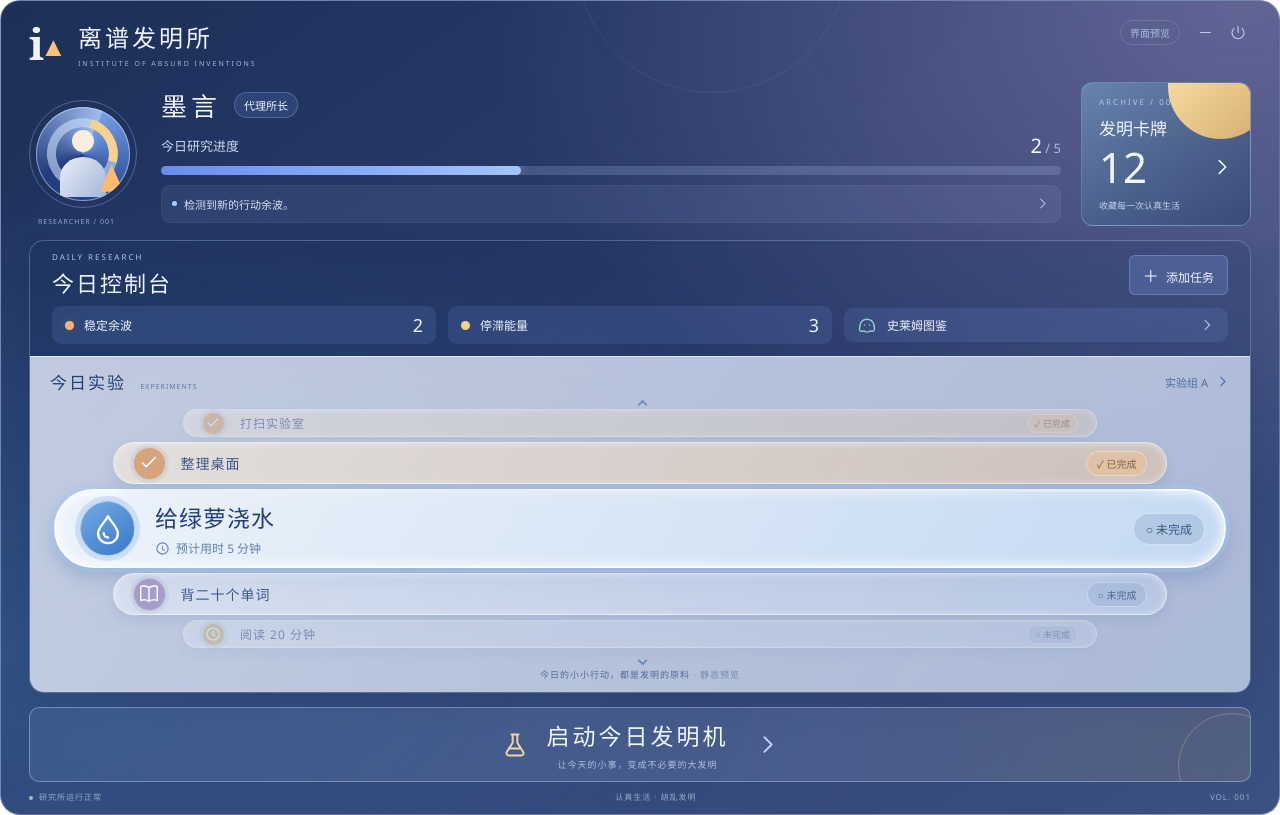
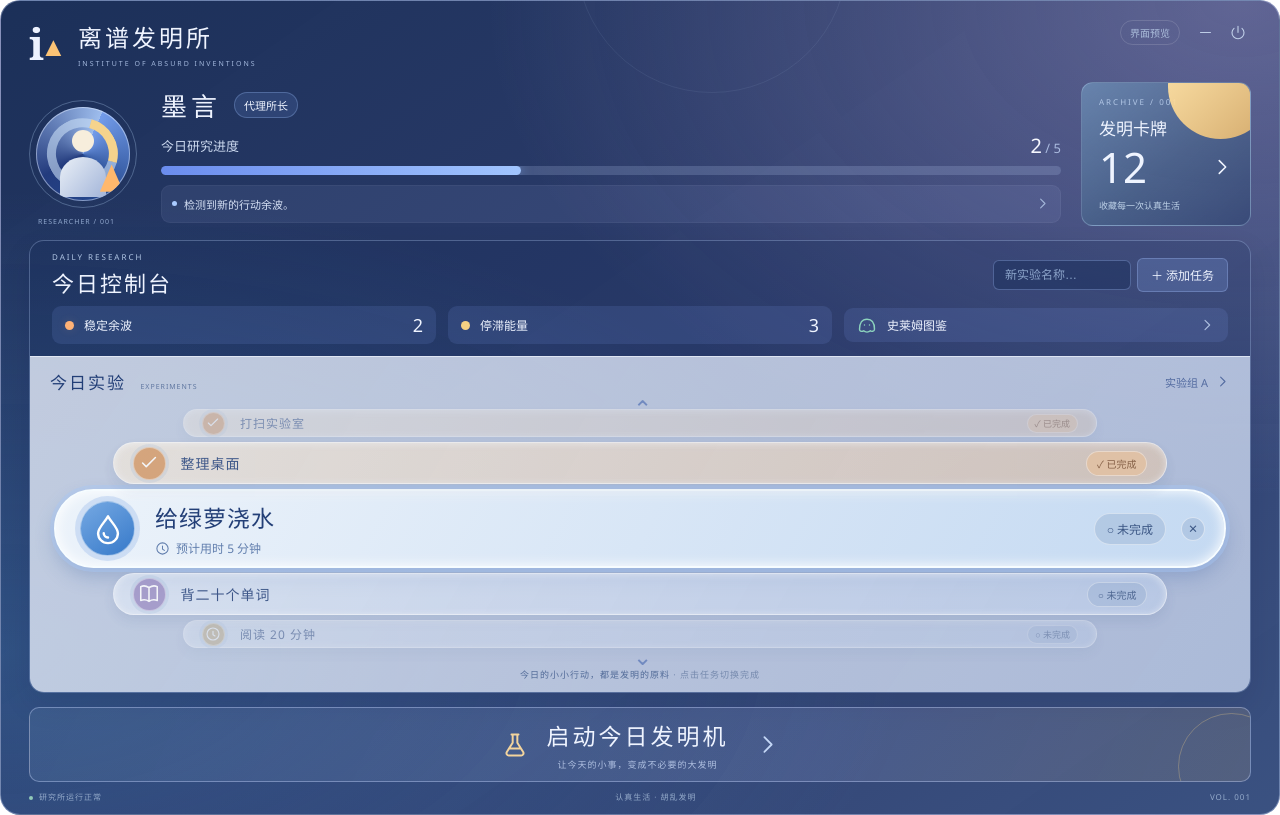
Before and after one commit to moyanyanyanyan/custom_plan, a React (Vite) app: page / in a window 1280 px wide. Built offline with nearby package versions, Linux system fonts and the light colour scheme.

Commit message:
更新：7个修改，新增3个文件

```diff
--- a/src-tauri/src/components/ControlPanel.tsx
+++ b/src-tauri/src/components/ControlPanel.tsx
@@ -2,16 +2,26 @@ import { useState } from 'react';
 import { AvatarArt } from './AvatarArt';
 import { Icon } from './Icon';
 import { ExperimentList } from './ExperimentList';
-import { completedCount, experiments } from '../constants/preview';
+import { useTasks } from '../hooks/useTasks';
 import { desktopCommand, isDesktop } from '../utils/desktop';
 import './panel.css';
 import './experiments.css';
 
-/** 仅窗口按钮可交互，业务区域完全由固定预览数据构成。 */
+/** 控制面板：任务来自本地存储数据层，窗口操作仍走原生命令。 */
 export function ControlPanel() {
   const [error, setError] = useState('');
+  const [draft, setDraft] = useState('');
+  const { tasks, add, toggle, remove } = useTasks();
+  const completed = tasks.filter((task) => task.completed).length;
   const windowAction = (command: 'hide_panel' | 'exit_app' | 'drag_panel') => {
     void desktopCommand(command).catch((reason) => setError(String(reason)));
+  };
+  const submitTask = (event: React.FormEvent<HTMLFormElement>) => {
+    event.preventDefault();
+    const name = draft.trim();
+    if (!name) return;
+    add({ name, icon: 'flask', minutes: 10, completed: false, group: 'A' });
+    setDraft('');
   };
   return <main className="panel-shell">
     <header className="brand-bar panel-drag-area" title="按住此处拖动面板" onPointerDown={(event) => {
@@ -32,9 +42,9 @@ export function ControlPanel() {
       <div className="profile-avatar"><AvatarArt /><span>RESEARCHER / 001</span></div>
       <div className="profile-info">
         <div className="identity"><h2>墨言</h2><span>代理所长</span></div>
-        <div className="progress-label"><span>今日研究进度</span><strong>{completedCount}<small> / {experiments.length}</small></strong></div>
-        <div className="progress-track" role="progressbar" aria-label="今日研究进度" aria-valuenow={completedCount} aria-valuemin={0} aria-valuemax={experiments.length}>
-          <span style={{ width: `${completedCount / experiments.length * 100}%` }} />
+        <div className="progress-label"><span>今日研究进度</span><strong>{completed}<small> / {tasks.length}</small></strong></div>
+        <div className="progress-track" role="progressbar" aria-label="今日研究进度" aria-valuenow={completed} aria-valuemin={0} aria-valuemax={tasks.length}>
+          <span style={{ width: tasks.length ? `${completed / tasks.length * 100}%` : '0%' }} />
         </div>
         <p className="assistant-message"><span className="signal-dot" />检测到新的行动余波。<Icon name="arrow" size={15} /></p>
       </div>
@@ -44,15 +54,19 @@ export function ControlPanel() {
       </div>
     </section>
     <section className="console" aria-labelledby="console-title">
-      <div className="console-heading"><div><span className="eyebrow">DAILY RESEARCH</span><h2 id="console-title">今日控制台</h2></div>
-        <button className="static-button add-task" disabled><span>＋</span> 添加任务</button>
+      <div className="console-heading">
+        <div><span className="eyebrow">DAILY RESEARCH</span><h2 id="console-title">今日控制台</h2></div>
+        <form className="add-form" onSubmit={submitTask}>
+          <input value={draft} onChange={(event) => setDraft(event.target.value)} placeholder="新实验名称…" aria-label="新实验名称" maxLength={30} />
+          <button type="submit" className="add-task" disabled={!draft.trim()}>＋ 添加任务</button>
+        </form>
       </div>
       <div className="metrics">
-        <div><i className="metric-dot stable" /><span>稳定余波</span><strong>{completedCount}</strong></div>
-        <div><i className="metric-dot stagnant" /><span>停滞能量</span><strong>{experiments.length - completedCount}</strong></div>
+        <div><i className="metric-dot stable" /><span>稳定余波</span><strong>{completed}</strong></div>
+        <div><i className="metric-dot stagnant" /><span>停滞能量</span><strong>{tasks.length - completed}</strong></div>
         <div className="slime-metric"><Icon name="slime" size={20} /><span>史莱姆图鉴</span><Icon name="arrow" size={16} /></div>
       </div>
-      <ExperimentList />
+      <ExperimentList tasks={tasks} onToggle={toggle} onRemove={remove} />
     </section>
     <button className="invention-button static-button" disabled>
       <span className="machine-symbol"><Icon name="flask" size={28} /></span>
--- a/src-tauri/src/components/ExperimentList.tsx
+++ b/src-tauri/src/components/ExperimentList.tsx
@@ -1,20 +1,38 @@
-import { experiments } from '../constants/preview';
 import { Icon } from './Icon';
+import type { Experiment } from '../types/experiment';
 
-/** 中央焦点固定，首版仅展示任务带的视觉层次，不模拟可用的任务操作。 */
-export function ExperimentList() {
+/** 纵向胶囊任务带：中央任务放大聚焦；点击切换完成，聚焦项可删除。 */
+export function ExperimentList({ tasks, onToggle, onRemove }: {
+  tasks: Experiment[];
+  onToggle: (id: string) => void;
+  onRemove: (id: string) => void;
+}) {
+  const center = Math.max(0, Math.floor((tasks.length - 1) / 2));
   return <section className="experiments" aria-labelledby="experiments-title">
     <header><h3 id="experiments-title">今日实验 <span>EXPERIMENTS</span></h3><span className="experiment-group">实验组 A <Icon name="arrow" size={15} /></span></header>
     <div className="task-belt">
       <span className="belt-arrow up" aria-hidden="true">⌃</span>
-      {experiments.map((task, index) => <article key={task.id}
-        className={`task-pill depth-${Math.abs(index - 2)} ${index === 2 ? 'focused' : ''} ${task.completed ? 'completed' : ''}`}>
-        <span className={`task-icon icon-${task.icon}`}><Icon name={task.completed ? 'check' : task.icon} size={index === 2 ? 34 : 22} /></span>
-        <div className="task-description"><h4>{task.name}</h4>{index === 2 && <p><Icon name="clock" size={15} />预计用时 {task.minutes} 分钟</p>}</div>
-        <span className="task-state">{task.completed ? '✓ 已完成' : '○ 未完成'}</span>
-      </article>)}
+      {tasks.map((task, index) => {
+        const focused = index === center;
+        return <div key={task.id} role="button" tabIndex={0} aria-pressed={task.completed}
+          onClick={() => onToggle(task.id)}
+          onKeyDown={(event) => {
+            if (event.key === 'Enter' || event.key === ' ') {
+              event.preventDefault();
+              onToggle(task.id);
+            }
+          }}
+          className={`task-pill depth-${Math.abs(index - center)} ${focused ? 'focused' : ''} ${task.completed ? 'completed' : ''}`}>
+          <span className={`task-icon icon-${task.icon}`}><Icon name={task.completed ? 'check' : task.icon} size={focused ? 34 : 22} /></span>
+          <span className="task-description"><h4>{task.name}</h4>{focused && <p><Icon name="clock" size={15} />预计用时 {task.minutes} 分钟</p>}</span>
+          <span className="task-state">{task.completed ? '✓ 已完成' : '○ 未完成'}</span>
+          {focused && <button type="button" className="task-delete" aria-label={`删除 ${task.name}`}
+            onClick={(event) => { event.stopPropagation(); onRemove(task.id); }}>×</button>}
+        </div>;
+      })}
+      {tasks.length === 0 && <p className="belt-empty">今天还没有实验，在上方添加一个吧</p>}
       <span className="belt-arrow down" aria-hidden="true">⌄</span>
     </div>
-    <p className="belt-caption">今日的小小行动，都是发明的原料 <span>· 静态预览</span></p>
+    <p className="belt-caption">今日的小小行动，都是发明的原料 <span>· 点击任务切换完成</span></p>
   </section>;
 }
--- a/src-tauri/src/components/experiments.css
+++ b/src-tauri/src/components/experiments.css
@@ -7,7 +7,7 @@
 .belt-arrow { position: absolute; left: calc(50% - 7px); font-size: 23px; color: #718ac0; line-height: 12px; }
 .belt-arrow.up { top: 8px; }
 .belt-arrow.down { bottom: 0; }
-.task-pill { width: 100%; display: flex; align-items: center; gap: 15px; padding: 9px 19px; border-radius: 100px; border: 1px solid #ffffffb0; background: linear-gradient(120deg, #edf5ff99, #c1d2eeb3); box-shadow: 0 6px 13px #324f8120, inset 0 1px 7px #fff9; }
+.task-pill { width: 100%; display: flex; align-items: center; gap: 15px; padding: 9px 19px; border-radius: 100px; border: 1px solid #ffffffb0; background: linear-gradient(120deg, #edf5ff99, #c1d2eeb3); box-shadow: 0 6px 13px #324f8120, inset 0 1px 7px #fff9; cursor: pointer; }
 .task-pill.depth-1 { width: 90%; height: 42px; opacity: .82; }
 .task-pill.depth-2 { width: 78%; height: 28px; opacity: .43; padding: 2px 18px; }
 .task-pill.focused { min-height: 76px; border: 2px solid #f6fcff; background: linear-gradient(120deg, #f4faffd9, #c7ddf5e6); box-shadow: 0 0 0 4px #a7c5f567, 0 9px 19px #2d559d40, inset 0 0 13px white; }
@@ -30,6 +30,9 @@
 .depth-2 .task-state { font-size: 9px; padding: 2px 7px; }
 .belt-caption { text-align: center; font-size: 9px; color: #526b98; margin-top: 6px; letter-spacing: 1px; }
 .belt-caption span { color: #7589ad; }
+.task-delete { display: grid; place-items: center; width: 24px; height: 24px; padding: 0; border-radius: 50%; border: 1px solid #ffffff80; background: #7f9ac14a; color: #3b5684; font-size: 15px; line-height: 1; cursor: pointer; flex-shrink: 0; }
+.task-delete:hover { background: #e2744d; color: white; }
+.belt-empty { text-align: center; font-size: 12px; color: #617ead; padding: 16px 0; }
 @media (max-width: 600px) {
   .experiments { padding: 14px 10px 11px; }
   .task-pill { gap: 10px; padding-left: 12px; padding-right: 12px; }
--- a/src-tauri/src/components/panel.css
+++ b/src-tauri/src/components/panel.css
@@ -37,8 +37,12 @@
 .console { border: 1px solid #b9cffa4d; background: #122a552e; border-radius: 15px; overflow: hidden; box-shadow: 0 12px 30px #07183018; }
 .console-heading { justify-content: space-between; padding: 10px 22px 8px; }
 .console-heading h2 { font-size: 22px; font-weight: 550; letter-spacing: 2px; margin-top: 4px; }
-.add-task { padding: 7px 13px; font-size: 12px; background: #7d9ddd40; border: 1px solid #9db9f256; border-radius: 6px; }
+.add-task { padding: 7px 13px; font-size: 12px; background: #7d9ddd40; border: 1px solid #9db9f256; border-radius: 6px; cursor: pointer; }
 .add-task > span { font-size: 16px; margin-right: 4px; }
+.add-form { display: flex; align-items: center; gap: 6px; }
+.add-form input { width: 138px; padding: 7px 11px; font-size: 12px; color: #ecf2ff; background: #122a5566; border: 1px solid #9db9f256; border-radius: 6px; outline: none; }
+.add-form input::placeholder { color: #8ba3c9; }
+.add-form input:focus { border-color: #a1c5ff; }
 .metrics { gap: 12px; padding: 0 22px 12px; }
 .metrics > div { flex: 1; display: flex; align-items: center; gap: 10px; border-radius: 9px; background: #8baaff20; padding: 7px 13px; font-size: 12px; white-space: nowrap; }
 .metrics strong { font-size: 18px; font-weight: 500; margin-left: auto; }
@@ -64,11 +68,15 @@
   .collection { padding: 12px; }
   .metrics { gap: 7px; padding-left: 13px; padding-right: 13px; }
   .metrics > div { padding: 10px 8px; gap: 6px; font-size: 11px; }
+  .add-form input { width: 112px; }
 }
 @media (max-width: 440px) {
   .brand h1 { font-size: 18px; }
   .brand p, .preview-label, .profile-avatar { display: none; }
   .overview { grid-template-columns: 1fr 120px; }
   .metrics { flex-wrap: wrap; }
+  .console-heading { flex-wrap: wrap; gap: 8px; }
+  .add-form { flex: 1; min-width: 0; }
+  .add-form input { flex: 1; width: auto; min-width: 0; }
   .invention-button strong { font-size: 19px; }
 }
--- a/src-tauri/src/constants/preview.ts
+++ b/src-tauri/src/constants/preview.ts
@@ -1,10 +1,10 @@
-import type { Experiment } from '../types/experiment';
+import type { ExperimentSeed } from '../types/experiment';
 
-export const experiments: Experiment[] = [
-  { id: 'lab', name: '打扫实验室', icon: 'flask', minutes: 15, completed: true },
-  { id: 'desk', name: '整理桌面', icon: 'grid', minutes: 10, completed: true },
-  { id: 'plant', name: '给绿萝浇水', icon: 'drop', minutes: 5, completed: false },
-  { id: 'words', name: '背二十个单词', icon: 'book', minutes: 10, completed: false },
-  { id: 'read', name: '阅读 20 分钟', icon: 'clock', minutes: 20, completed: false },
+/** 首次启动的默认任务模板（种子）。界面不直接读取，由数据层 tasks.ts 在首次运行时写入本地存储。 */
+export const experiments: ExperimentSeed[] = [
+  { id: 'lab', name: '打扫实验室', icon: 'flask', minutes: 15, completed: true, group: 'A' },
+  { id: 'desk', name: '整理桌面', icon: 'grid', minutes: 10, completed: true, group: 'A' },
+  { id: 'plant', name: '给绿萝浇水', icon: 'drop', minutes: 5, completed: false, group: 'A' },
+  { id: 'words', name: '背二十个单词', icon: 'book', minutes: 10, completed: false, group: 'A' },
+  { id: 'read', name: '阅读 20 分钟', icon: 'clock', minutes: 20, completed: false, group: 'A' },
 ];
-export const completedCount = experiments.filter((task) => task.completed).length;
--- /dev/null
+++ b/src-tauri/src/hooks/useTasks.ts
@@ -0,0 +1,18 @@
+import { useCallback, useState } from 'react';
+import type { Experiment, ExperimentSeed } from '../types/experiment';
+import { addToday, loadToday, removeToday, toggleToday } from '../utils/tasks';
+
+/** 今日任务状态与操作的统一入口；界面只通过它读写数据层。 */
+export function useTasks() {
+  const [tasks, setTasks] = useState<Experiment[]>(() => loadToday());
+  const add = useCallback((template: Omit<ExperimentSeed, 'id'>) => {
+    setTasks(addToday(template));
+  }, []);
+  const toggle = useCallback((id: string) => {
+    setTasks(toggleToday(id));
+  }, []);
+  const remove = useCallback((id: string) => {
+    setTasks(removeToday(id));
+  }, []);
+  return { tasks, add, toggle, remove };
+}
--- a/src-tauri/src/types/experiment.ts
+++ b/src-tauri/src/types/experiment.ts
@@ -1,7 +1,21 @@
+/** 任务图标集合，与 components/Icon.tsx 的图标名保持一致。 */
+export const EXPERIMENT_ICONS = ['flask', 'grid', 'drop', 'book', 'clock'] as const;
+export type ExperimentIcon = (typeof EXPERIMENT_ICONS)[number];
+
 export type Experiment = {
   id: string;
   name: string;
-  icon: 'flask' | 'grid' | 'drop' | 'book' | 'clock';
+  icon: ExperimentIcon;
+  /** 预计用时（分钟） */
   minutes: number;
   completed: boolean;
+  /** 实验组标识，首版固定为 'A'，为“实验组整理”预留 */
+  group: string;
+  /** 创建时间（ISO 字符串），用于按天归档 */
+  createdAt: string;
+  /** 完成时间（ISO 字符串），未完成时为 null */
+  completedAt: string | null;
 };
+
+/** 新建任务所需的字段（不含由数据层生成的时间字段）。 */
+export type ExperimentSeed = Omit<Experiment, 'createdAt' | 'completedAt'>;
--- /dev/null
+++ b/src-tauri/src/utils/storage.ts
@@ -0,0 +1,56 @@
+/** 本地存储安全封装：统一键前缀、JSON 容错；读写失败时静默降级，不阻断界面。 */
+
+const PREFIX = 'absurd.';
+
+/** 键是否存在（用于区分“未初始化”与“已清空”）。 */
+export function hasKey(key: string): boolean {
+  try {
+    return localStorage.getItem(PREFIX + key) !== null;
+  } catch {
+    return false;
+  }
+}
+
+/** 读取并解析 JSON；缺失或损坏时返回 fallback。 */
+export function loadJson<T>(key: string, fallback: T): T {
+  try {
+    const raw = localStorage.getItem(PREFIX + key);
+    if (raw === null) return fallback;
+    return JSON.parse(raw) as T;
+  } catch {
+    return fallback;
+  }
+}
+
+/** 写入 JSON；失败时静默忽略（如存储被禁用）。 */
+export function saveJson(key: string, value: unknown): void {
+  try {
+    localStorage.setItem(PREFIX + key, JSON.stringify(value));
+  } catch {
+    // 存储不可用时保持内存状态
+  }
+}
+
+/** 删除指定键。 */
+export function removeKey(key: string): void {
+  try {
+    localStorage.removeItem(PREFIX + key);
+  } catch {
+    // 忽略删除失败
+  }
+}
+
+/** 枚举带前缀的所有键名（不含前缀部分），用于历史归档遍历。 */
+export function keysWithPrefix(prefix = 'tasks.'): string[] {
+  const full = PREFIX + prefix;
+  const keys: string[] = [];
+  try {
+    for (let i = 0; i < localStorage.length; i += 1) {
+      const key = localStorage.key(i);
+      if (key && key.startsWith(full)) keys.push(key.slice(full.length));
+    }
+  } catch {
+    // 忽略枚举失败
+  }
+  return keys;
+}
--- /dev/null
+++ b/src-tauri/src/utils/tasks.ts
@@ -0,0 +1,89 @@
+import {
+  EXPERIMENT_ICONS,
+  type Experiment,
+  type ExperimentIcon,
+  type ExperimentSeed,
+} from '../types/experiment';
+import { experiments as seedTemplates } from '../constants/preview';
+import { hasKey, loadJson, saveJson } from './storage';
+
+/** 今日任务存储键：按天分桶，为“今日实验 / 连续研究天数 / 历史回顾”预留。 */
+export function todayKey(date = new Date()): string {
+  const y = date.getFullYear();
+  const m = String(date.getMonth() + 1).padStart(2, '0');
+  const d = String(date.getDate()).padStart(2, '0');
+  return `tasks.${y}-${m}-${d}`;
+}
+
+/** 校验存储数据，避免坏数据进入界面。 */
+function isExperiment(value: unknown): value is Experiment {
+  if (typeof value !== 'object' || value === null) return false;
+  const v = value as Record<string, unknown>;
+  return (
+    typeof v.id === 'string' &&
+    typeof v.name === 'string' &&
+    typeof v.icon === 'string' &&
+    EXPERIMENT_ICONS.includes(v.icon as ExperimentIcon) &&
+    typeof v.minutes === 'number' &&
+    typeof v.completed === 'boolean' &&
+    typeof v.group === 'string' &&
+    typeof v.createdAt === 'string' &&
+    (typeof v.completedAt === 'string' || v.completedAt === null)
+  );
+}
+
+/** 首次运行：把默认任务模板写入今天的存储，返回完整任务列表。 */
+function seedIfEmpty(date: Date): Experiment[] {
+  const now = date.toISOString();
+  const seeded: Experiment[] = seedTemplates.map((template) => ({
+    ...template,
+    createdAt: now,
+    completedAt: template.completed ? now : null,
+  }));
+  saveJson(todayKey(date), seeded);
+  return seeded;
+}
+
+/** 读取今日任务；当天还没有数据时用默认任务播种。 */
+export function loadToday(date = new Date()): Experiment[] {
+  const key = todayKey(date);
+  if (!hasKey(key)) return seedIfEmpty(date);
+  return loadJson<Experiment[]>(key, []).filter(isExperiment);
+}
+
+/** 生成新任务 id：时间戳转 36 进制，前缀 t。 */
+function nextId(date: Date): string {
+  return `t${date.getTime().toString(36)}`;
+}
+
+/** 添加今日任务，返回更新后的任务列表。 */
+export function addToday(template: Omit<ExperimentSeed, 'id'>, date = new Date()): Experiment[] {
+  const task: Experiment = {
+    ...template,
+    id: nextId(date),
+    createdAt: date.toISOString(),
+    completedAt: null,
+  };
+  const next = [...loadToday(date), task];
+  saveJson(todayKey(date), next);
+  return next;
+}
+
+/** 切换今日任务的完成状态；完成/取消时同步写入完成时间。 */
+export function toggleToday(id: string, date = new Date()): Experiment[] {
+  const now = date.toISOString();
+  const next = loadToday(date).map((task) =>
+    task.id === id
+      ? { ...task, completed: !task.completed, completedAt: task.completed ? null : now }
+      : task,
+  );
+  saveJson(todayKey(date), next);
+  return next;
+}
+
+/** 删除今日任务，返回剩余列表。 */
+export function removeToday(id: string, date = new Date()): Experiment[] {
+  const next = loadToday(date).filter((task) => task.id !== id);
+  saveJson(todayKey(date), next);
+  return next;
+}
```
Also changed, not shown: 1 other file (tests, documents, lock files or other folders).
